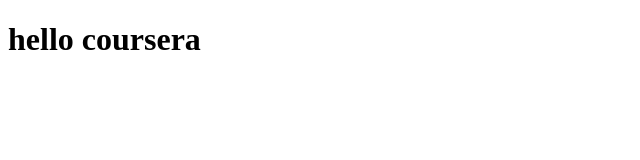
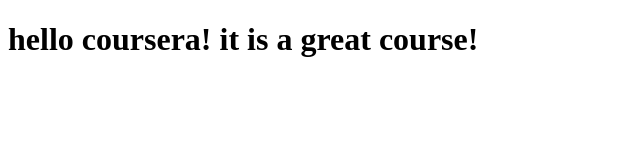
Before and after one commit to juankValencia/coursera-test, a plain HTML site: page index.html in a window 1280 px wide. Shown: the whole page, without its empty margins (0-640 px from the left). Drawn offline with Linux system fonts and the light colour scheme.

Commit message:
Update index.html

```diff
--- a/index.html
+++ b/index.html
@@ -4,6 +4,6 @@
 <title>hello coursera</title>
 </head>
 <body>
-<h1>hello coursera </h1>
+<h1>hello coursera! it is a great course! </h1>
 </body>
 </html>
```
